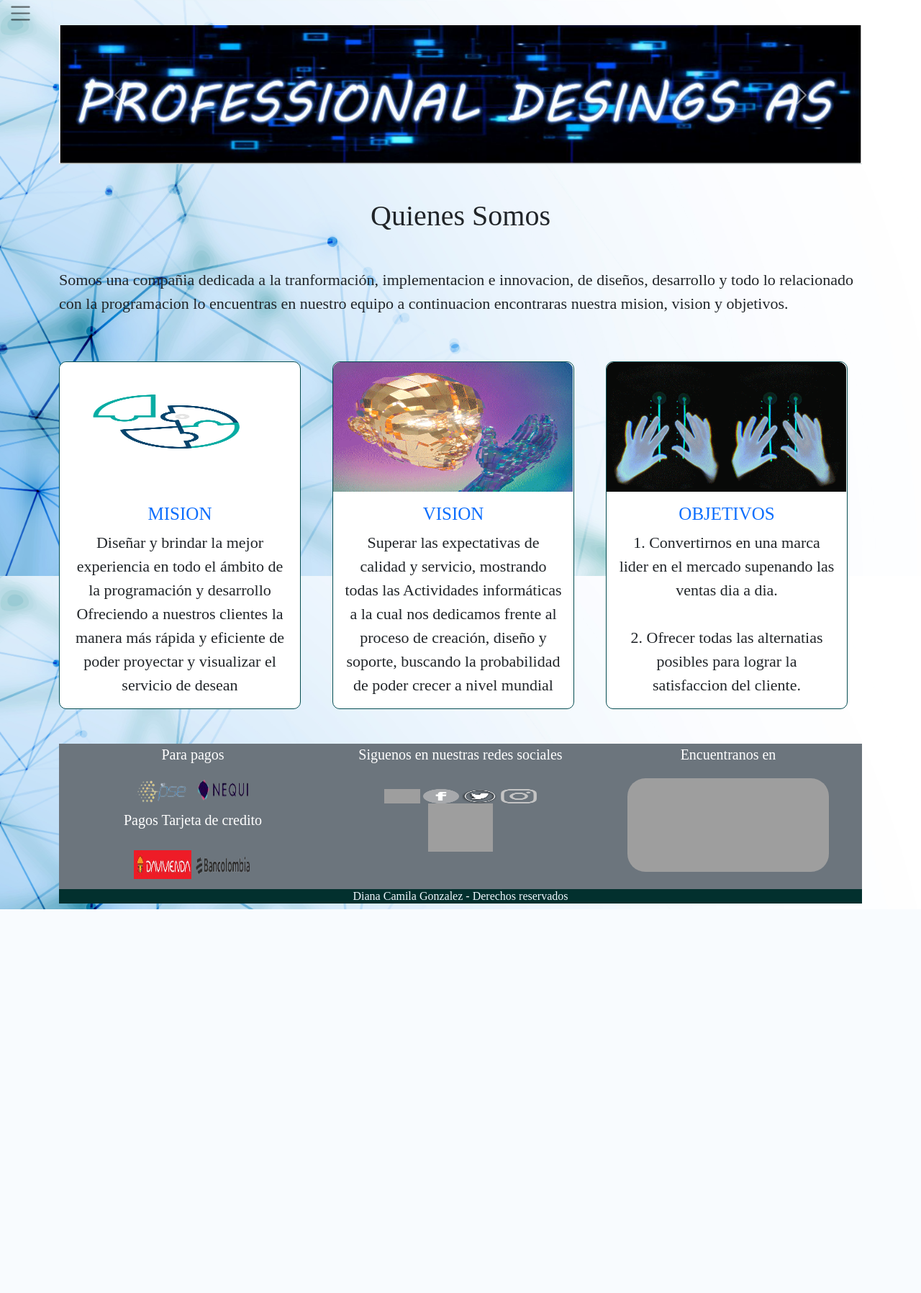
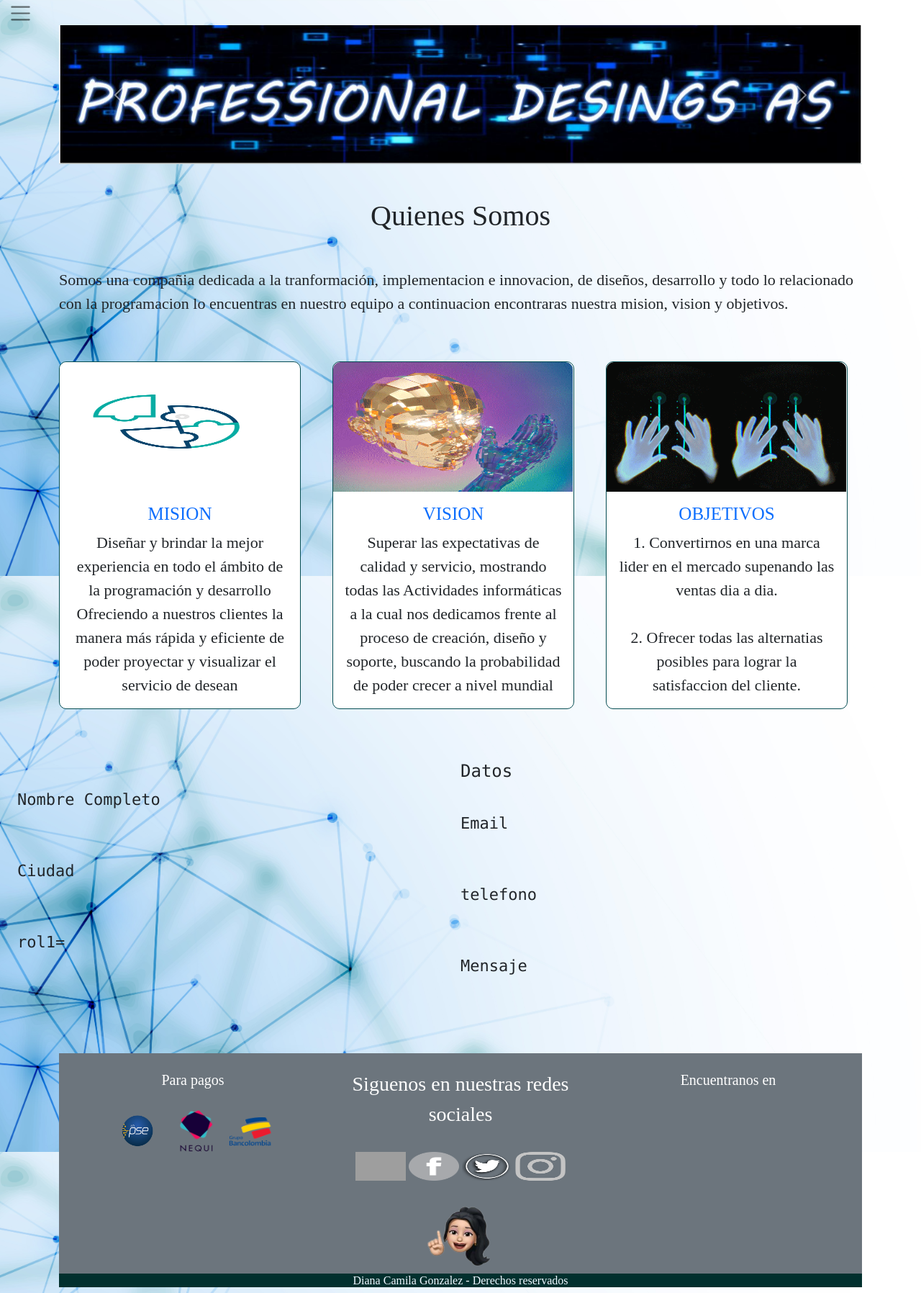
Before and after one commit to DCGW18/PaginaFinal, a PHP site: page /paginas/index.php in a window 1280 px wide. Shown: the whole page at 72% size. Before the commit the page ends 1263 px from the top, so only its background shows below. Run offline with PHP 8.4, Linux system fonts and the light colour scheme; data that the repository does not hold is empty; grey boxes are pictures that could not be loaded.

Commit message:
cambios5

```diff
--- a/contenido/css/style.css
+++ b/contenido/css/style.css
@@ -288,5 +288,5 @@
 }
 
 .imgmarq:hover{
-  -webkit-transform:scale(0.7);transform:scale(0.7);
+  -webkit-transform:scale(0.3);transform:scale(0.3);
 }
--- a/enrutador.php
+++ b/enrutador.php
@@ -37,23 +37,18 @@
 
     }//Fin else
 
-    if(isset($_POST["btn_validar"]))
+    if(!isset($_POST["btn_enviar"]))
     {
 
         $Titulo="";
-        $nombre=$_POST["tx_nombrecompleto"];
+        $nombre=$_POST["tx_nombre"];
         $email=$_POST["tx_email"];
         $ciudad=$_POST["tx_ciudad"];
         $telefono=$_POST["tx_telefono"];
-        $rol1=$_POST["servicio"];
+        $rol1=$_POST["tx_servicio"];
         $mensaje=$_POST["tx_mensaje"];
 
         include("Salidadedatos.php");
     }
 
-
-
-
-
-
 ?>
--- a/modelo/footer.php
+++ b/modelo/footer.php
@@ -8,56 +8,45 @@
                 <div class="container-fluid">
                     <div class="row bg-secondary text-white">
                         <div class="col-4">
-                            <p class="fs-5 mb-3 text-center">Para pagos</p>
+                            <br><p class="fs-5 mb-3 text-center">Para pagos</p>
                             <div class="mb-2  rounded">
                                 <a class="text-white text-decoration-none text-center"
                                     href="https://www.pse.com.co/persona" target="_blank">
-                                    <img src="<?php echo $ruta_imagenes ?>pse.png" height="40px" width="80px"
+                                    <img src="<?php echo $ruta_imagenes ?>pse.png" height="80px" width="80px"
                                         alt="Pagos pse">
                                 </a>
                                 <a class="text-white text-decoration-none" href="https://www.nequi.com.co/"
                                     target="_blank">
-                                    <img src="<?php echo $ruta_imagenes ?>nequi.png" height="40px" width="80px"
+                                    <img src="<?php echo $ruta_imagenes ?>nequi-.png" height="80px" width="150px"
                                         alt="Pagos pse">
                                 </a>
 
-                            </div>
-                            <div class="mb-2">
-                                <h5 class="fs-5 text-center"> Pagos Tarjeta de credito</h5>
-                                <br>
-                                <a class="text-white text-decoration-none" style="width: 200px"
-                                    href="https://www.davivienda.com/wps/portal/personas/nuevo/personas/aqui_puedo/pagar_facilmente/pse/"
-                                    target="_blank"><img src="<?php echo $ruta_imagenes ?>Davivienda.JPG" height="40px"
-                                        width="80px" alt="Davivienda"></a>
-                                <a class="text-white text-decoration-none"
-                                    href="https://www.bancolombia.com/personas/tarjetas-de-credito?gclid=Cj0KCQjw2cWgBhDYARIsALggUhp7pPyK89grycDGwfOSbNpJ1JCJdl_zUEsoLxIdZShSI7k8Fj1vj_8aAuaYEALw_wcB"
-                                    target="_blank"><img src="<?php echo $ruta_imagenes ?>bancolombia.png" height="40px"
-                                        width="80px" alt="Bancolombia"></a>
+
                             </div>
                         </div>
                         <div class="col-4">
-                            <p class="fs-5 mb-2 text-center">Siguenos en nuestras redes sociales</p>
+                        <br><p class="fs-3 mb-2 text-center">Siguenos en nuestras redes sociales</p>
                             <br>
                             <div class="mb-2">
                                 <a class="text-white text-decoration-none" href="https://web.whatsapp.com/"
-                                    target="_blank"><img src="<?php echo $ruta_imagenes ?>wpp.png" height="20px"
-                                        width="50px" alt="wss"></a>
+                                    target="_blank"><img src="<?php echo $ruta_imagenes ?>wpp.png" height="40px"
+                                        width="70px" alt="wss"></a>
                                 <a class="text-white text-decoration-none"
                                     href="https://www.facebook.com/camila.gonzalez.92102564" target="_blank"><img
-                                        src="<?php echo $ruta_imagenes ?>Facebook_LOGO.png" height="20px" width="50px"
+                                        src="<?php echo $ruta_imagenes ?>Facebook_LOGO.png" height="40px" width="70px"
                                         alt="Face"></a>
                                 <a class="text-white text-decoration-none" href="https://twitter.com/kmi879"
-                                    target="_blank"><img src="<?php echo $ruta_imagenes ?>twitter.png" height="20px"
-                                        width="50px" alt="Face"></a>
+                                    target="_blank"><img src="<?php echo $ruta_imagenes ?>twitter.png" height="40px"
+                                        width="70px" alt="Face"></a>
                                 <a class="text-white text-decoration-none" href="https://www.instagram.com/cami_gw_/"
-                                    target="_blank"><img src="<?php echo $ruta_imagenes ?>Insta.png" height="20px"
-                                        width="50px" alt="Face"></a>
-                                <p><img src="<?php echo $ruta_imagenes ?>Yo-removebg-preview.png" width="90px" alt="">
-                                </p>
+                                    target="_blank"><img src="<?php echo $ruta_imagenes ?>Insta.png" height="40px"
+                                        width="70px" alt="Face"></a>
+                                <img src="<?php echo $ruta_imagenes ?>Yo.png" width="120px" alt="">
+
                             </div>
                         </div>
                         <div class="col-4">
-                            <p class="fs-5 mb-2 text-center">Encuentranos en</p>
+                            <br><p class="fs-5 mb-2 text-center">Encuentranos en</p>
                             <div class="mb-2">
                                 <iframe class="InfImg"
                                     src="https://www.google.com/maps/embed?pb=!1m18!1m12!1m3!1d3976.2280824330355!2d-74.07019828557154!3d4.730400942717262!2m3!1f0!2f0!3f0!3m2!1i1024!2i768!4f13.1!3m3!1m2!1s0x8e3f85d80e25697f%3A0x52252ff8426f6c43!2sPolit%C3%A9cnico%20Internacional!5e0!3m2!1ses!2sco!4v1678584460878!5m2!1ses!2sco"
--- a/paginas/Salidadedatos.php
+++ b/paginas/Salidadedatos.php
@@ -1,4 +1,4 @@
-<form class="font-monospace p-4" action="index.php" method="post">
+<form class="font-monospace p-4" action="contacto.php" method="post">
     <label for=""> <b>
             <?php echo $Titulo;?>
         </b></label>
@@ -26,7 +26,7 @@
     <br>
     <label for=""> rol1= </label>
     <label for=""> <b>
-            <?php echo$servicio;?>
+            <?php echo$rol1;?>
         </b> </label>
     <br>
     <label for=""> Mensaje </label>
@@ -34,7 +34,4 @@
             <?php echo$mensaje;?>
         </b> </label>
     <br>
-
-    <br>
-    <input type="submit" class="btn btn-dark" name="btn_validar" value="Regresar">
 </form>
--- a/paginas/paginaprincipal.php
+++ b/paginas/paginaprincipal.php
@@ -1,5 +1,5 @@
 <?php
-    $ruta_imagenes = "../contenido/imagenes/";
+    $ruta_imagenes ="../contenido/imagenes/";
 ?>
 
 <body>
```
Also changed, not shown: paginas/Acercademi.php (+5 -9 lines), paginas/contacto.php (+6 -8 lines), contenido/imagenes/Yo.png (added), contenido/imagenes/nequi-.png (added), contenido/imagenes/nequi.png (deleted), contenido/imagenes/pse.png, contenido/imagenes/tiposdepago.png (added), paginas/ordenar.html (added).
